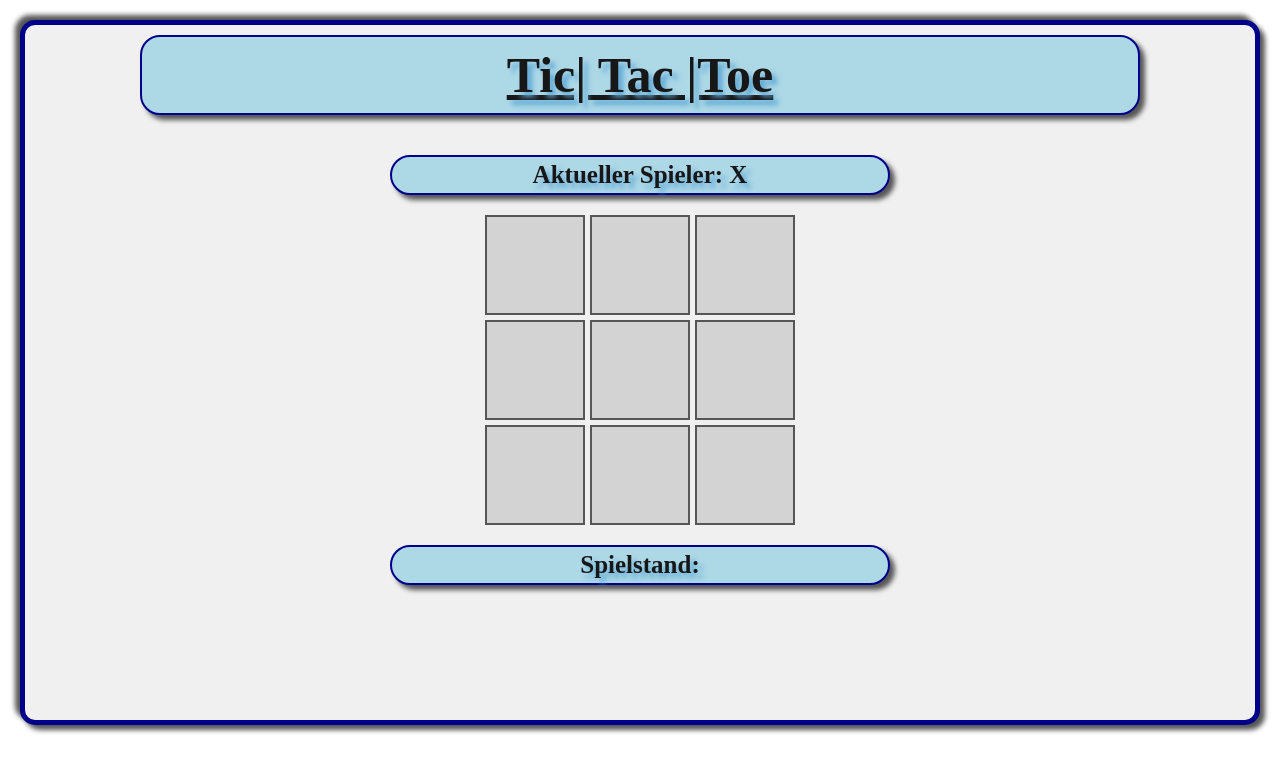
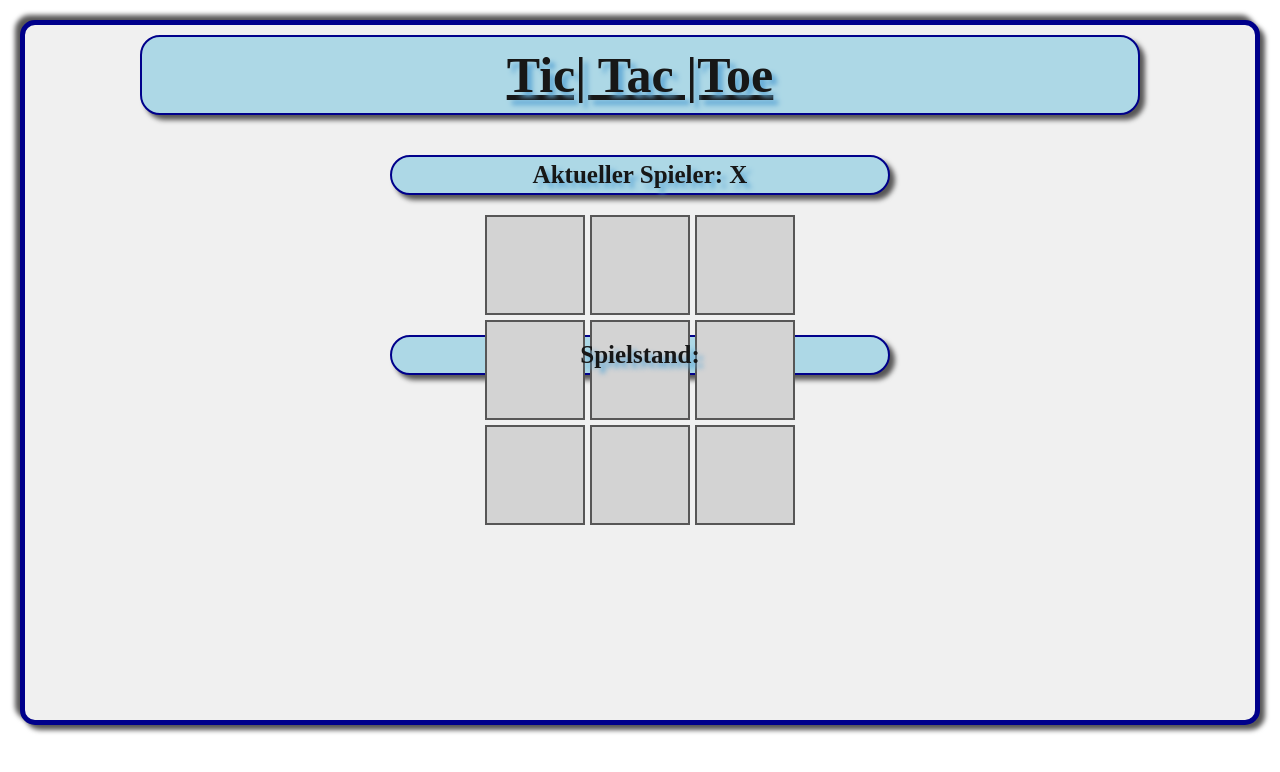
Before and after one commit to JannikU09/tic-tac-toe, a Next.js app: page / in a window 1280 px wide. Shown: the top 772 px of the page. Built offline with nearby package versions, Linux system fonts and the light colour scheme.

Commit message:
refactor: Entfernen der Klasse "gridContainer" und verschieben in die Datei "board.css".

```diff
--- a/src/app/components/square/square.css
+++ b/src/app/components/square/square.css
@@ -1,15 +1,3 @@
-.gridContainer {
-    font-size: 18px;
-    text-shadow: 5px 5px 5px grey;
-    display: grid;
-    grid-template-columns: 100px 100px 100px;
-    grid-template-rows: 100px 100px 100px;
-    gap: 5px;
-    height: 310px;
-    width: 310px;
-    margin: 5px auto;
-}
-
 .gridItem {
     font-size: 85px;
     font-weight: bold;
```
